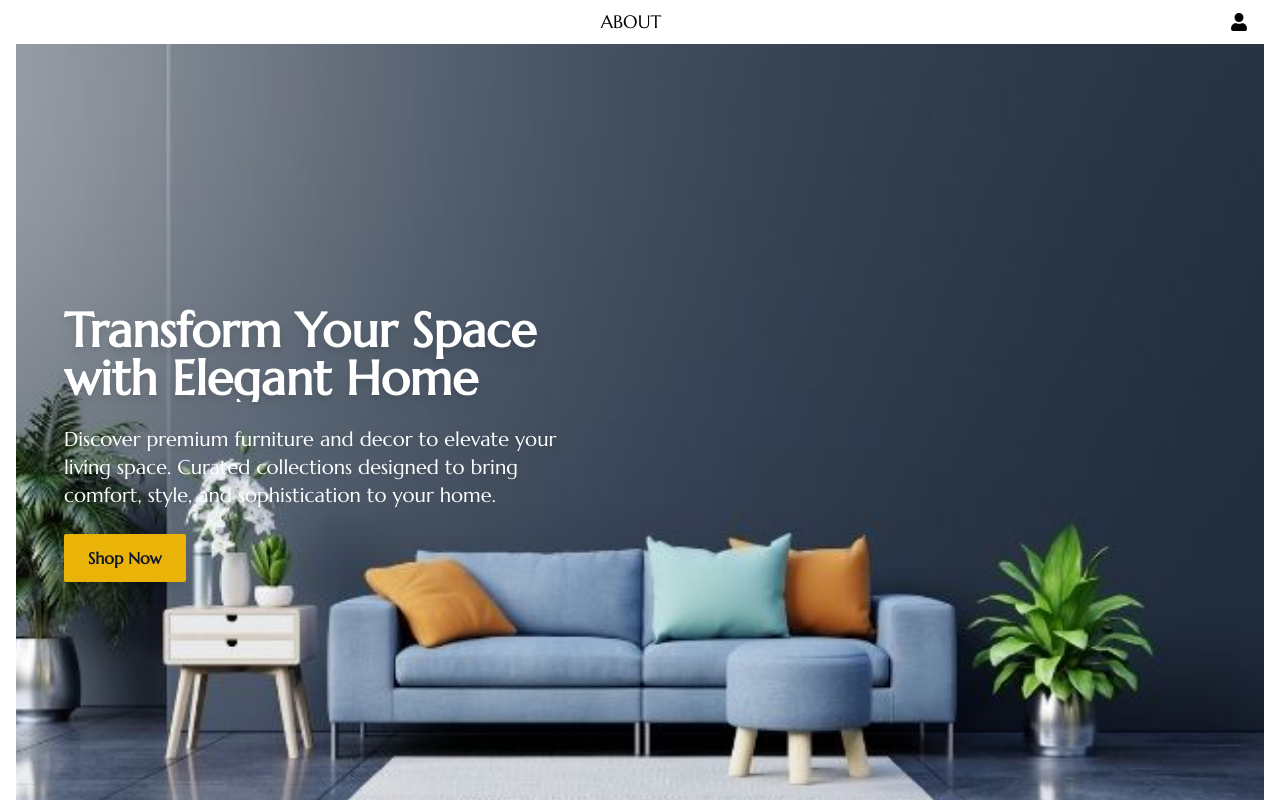
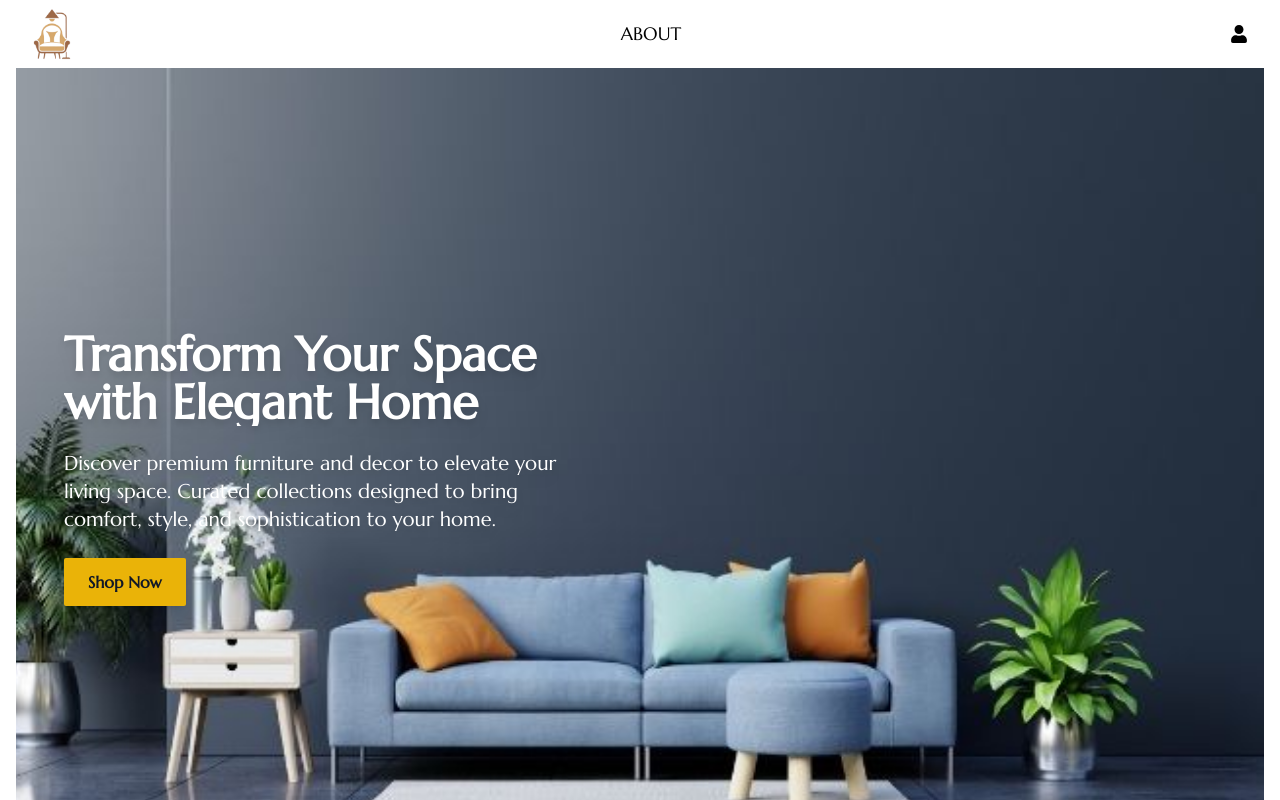
Before and after one commit to mapascollections/mapascollections.github.io, a Next.js app: page / in a window 1280 px wide. Shown: the top 800 px of the page. Built offline with nearby package versions, Linux system fonts and the light colour scheme; no server answers; the database is empty.

Commit message:
minor issue fixes

```diff
--- a/src/components/NavBar.tsx
+++ b/src/components/NavBar.tsx
@@ -1,7 +1,6 @@
 'use client';
 import { useState } from 'react';
 import { FaBars, FaUser } from 'react-icons/fa';
-import Image from 'next/image';
 
 const NavBar = () => {
     const [isMenuOpen, setIsMenuOpen] = useState(false);
@@ -13,7 +12,7 @@ const NavBar = () => {
     return (
         <nav className="bg-white text-black px-4 py-2 flex items-center justify-between relative">
             <div style={{ paddingTop: "6px", paddingBottom: "6px", scale: 2 }} className="flex items-center gap-2">
-                <Image src="/imgs/logo.png" alt="Logo" className="h-10" fill />
+                <img src="/imgs/logo.png" alt="Logo" className="h-10" />
             </div>
             <div className="md:hidden">
                 <button
--- a/src/components/Popular-Tranding-Products.tsx
+++ b/src/components/Popular-Tranding-Products.tsx
@@ -1,7 +1,7 @@
 'use client'
 import React, { useEffect, useState } from "react";
 import { getData } from "../app/firebase/firestoreService";
-import Image from 'next/image';
+
 interface Product {
     id: string;
     name: string;
@@ -36,7 +36,7 @@ const PopularTrendingProducts = () => {
                             className={`p-4 flex flex-col ${index % 4 === 0 ? 'pl-0' : ''} ${index % 4 === 3 ? 'pr-0' : ''}`}
                         >
                             <div className="w-full h-64 relative">
-                                <Image
+                                <img
                                     src={product.image}
                                     alt={product.name}
                                     className="absolute inset-0 w-full h-full object-cover"
--- a/src/components/ProductDetails .tsx
+++ b/src/components/ProductDetails .tsx
@@ -1,6 +1,6 @@
 import React from "react";
 import "./ProductDetails.css";
-import Image from 'next/image';
+
 interface Product {
     name: string;
     price: string;
@@ -12,7 +12,7 @@ const ProductDetails: React.FC<{ product: Product }> = ({ product }) => {
     return (
         <div className="product-details-container">
             <div className="product-image">
-                <Image src={product.image} alt={product.name} />
+                <img src={product.image} alt={product.name} />
             </div>
             <div className="product-info">
                 <h2>{product.name}</h2>
```
